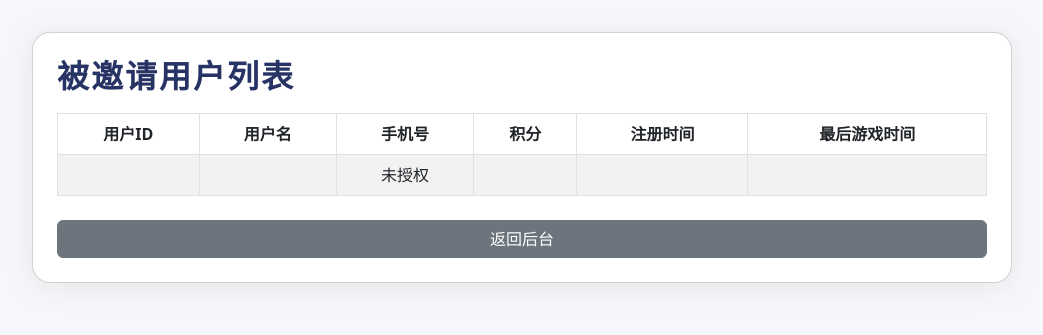
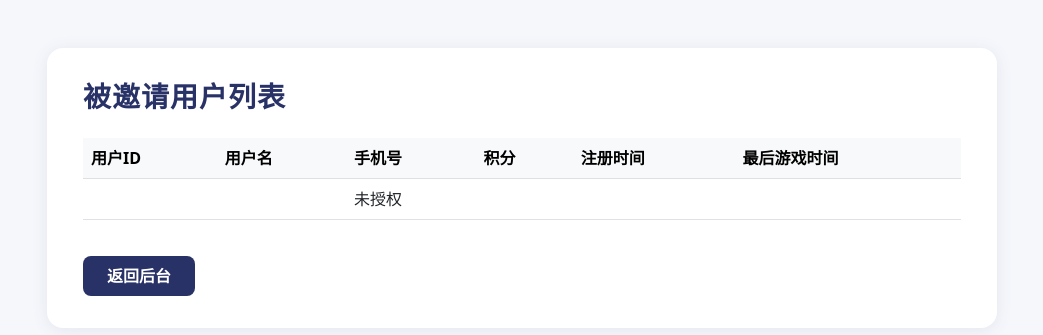
Before and after one commit to Dreamchaser-aus/candybackend, a Flask app: page /invitees in a window 1280 px wide. Shown: the top 335 px of the page, without its empty margins (118-1161 px from the left). Run offline with Flask 3, Linux system fonts and the light colour scheme; a database or web service that is not in the repository returns one stand-in record (values such as "Sample title"); some libraries are stand-ins or nearby versions.

Commit message:
Update invitees.html

```diff
--- a/templates/invitees.html
+++ b/templates/invitees.html
@@ -1,3 +1,4 @@
+<!-- templates/invitees.html -->
 <!DOCTYPE html>
 <html lang="zh">
 <head>
@@ -5,18 +6,48 @@
   <title>被邀请用户列表</title>
   <link rel="stylesheet" href="https://cdn.jsdelivr.net/npm/bootstrap@5.3.0/dist/css/bootstrap.min.css">
   <style>
-    body { background: #f6f7fa; }
-    .card { max-width: 980px; margin: 32px auto; box-shadow:0 4px 24px #bbb4; border-radius:18px;}
-    .table thead { background: #eaf1ff; font-weight:700;}
-    .table-striped tbody tr:nth-of-type(odd) { background: #f5f9fe; }
-    .rank-title { font-size: 2rem; font-weight: 900; letter-spacing: 2px; color:#273365; margin-bottom:18px; }
+    body {
+      background: #f5f7fb;
+    }
+    .main-card {
+      max-width: 950px;
+      margin: 48px auto;
+      background: #fff;
+      border-radius: 16px;
+      box-shadow: 0 2px 16px 0 #e3e6ee;
+      padding: 32px 36px;
+    }
+    .table th, .table td {
+      vertical-align: middle;
+    }
+    .back-btn {
+      background: #293267;
+      color: #fff;
+      border-radius: 8px;
+      padding: 8px 24px;
+      text-decoration: none;
+      font-weight: 600;
+      margin-top: 20px;
+      display: inline-block;
+      transition: background .18s;
+    }
+    .back-btn:hover {
+      background: #4655b6;
+      color: #fff;
+    }
+    h3 {
+      font-weight: 700;
+      letter-spacing: 1px;
+      color: #293267;
+    }
   </style>
 </head>
 <body>
-  <div class="card p-4">
-    <h3 class="rank-title">被邀请用户列表</h3>
-    <table class="table table-bordered table-striped text-center align-middle">
-      <thead>
+  <div class="main-card">
+    <h3 class="mb-4">被邀请用户列表</h3>
+    <div class="table-responsive">
+      <table class="table table-hover align-middle">
+        <thead class="table-light">
           <tr>
             <th>用户ID</th>
             <th>用户名</th>
@@ -33,13 +64,14 @@
             <td>{{ u.username }}</td>
             <td>{{ u.phone or '未授权' }}</td>
             <td>{{ u.points }}</td>
-          <td>{{ u.created_at|default('', true)|truncate(19, True, '') }}</td>
-          <td>{{ u.last_game_time|default('', true)|truncate(19, True, '') }}</td>
+            <td>{{ u.created_at|format_datetime }}</td>
+            <td>{{ u.last_game_time|format_datetime }}</td>
           </tr>
           {% endfor %}
         </tbody>
       </table>
-    <a href="/admin" class="btn btn-secondary mt-2">返回后台</a>
+    </div>
+    <a href="/admin" class="back-btn">返回后台</a>
   </div>
 </body>
 </html>
```
Lines whose indentation alone changed are shown as unchanged.
